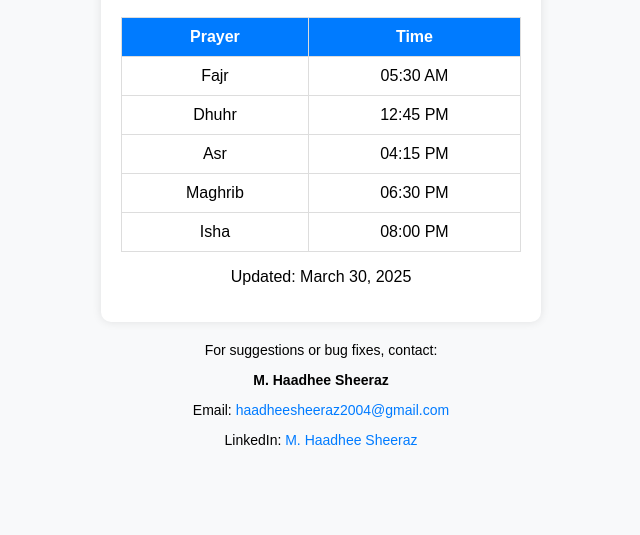
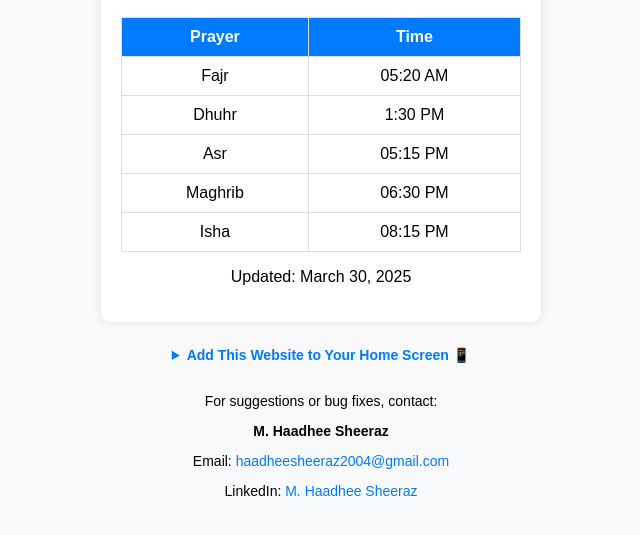
Before and after one commit to cruspy2004/Mosque, a plain HTML site: page index.html in a window 1280 px wide. Shown: the part 159-694 px from the top of the page, without its empty margins (319-959 px from the left). Drawn offline with Linux system fonts and the light colour scheme.

Commit message:
Updated prayer timings and home screen app guidence added

```diff
--- a/index.html
+++ b/index.html
@@ -44,6 +44,35 @@
             color: #007bff;
             text-decoration: none;
         }
+
+
+
+        .app-guide {
+        background: #f9f9f9;
+        padding: 10px;
+        margin-top: 15px;
+        border-radius: 8px;
+        font-size: 14px;
+        max-width: 350px;
+        margin-left: auto;
+        margin-right: auto;
+    }
+    .app-guide h3 {
+        font-size: 16px;
+        color: #007bff;
+        margin-bottom: 5px;
+    }
+    .app-guide p {
+        margin: 5px 0;
+        color: #555;
+    }
+    details {
+        cursor: pointer;
+    }
+    details summary {
+        font-weight: bold;
+        color: #007bff;
+    }
     </style>
 </head>
 <body>
@@ -57,15 +86,15 @@
             </tr>
             <tr>
                 <td>Fajr</td>
-                <td>05:30 AM</td>
+                <td>05:20 AM</td>
             </tr>
             <tr>
                 <td>Dhuhr</td>
-                <td>12:45 PM</td>
+                <td>1:30 PM</td>
             </tr>
             <tr>
                 <td>Asr</td>
-                <td>04:15 PM</td>
+                <td>05:15 PM</td>
             </tr>
             <tr>
                 <td>Maghrib</td>
@@ -73,13 +102,26 @@
             </tr>
             <tr>
                 <td>Isha</td>
-                <td>08:00 PM</td>
+                <td>08:15 PM</td>
             </tr>
         </table>
         <p>Updated: March 30, 2025</p>
     </div>
 
+    <div class="app-guide">
+        <details>
+            <summary>Add This Website to Your Home Screen 📱</summary>
+            <p><strong>For Android (Chrome):</strong></p>
+            <p>1. Open in <strong>Google Chrome</strong>.</p>
+            <p>2. Tap <strong>⋮ (three dots)</strong> → "Add to Home screen".</p>
+            <p>3. Enter a name and tap <strong>Add</strong>.</p><br>
 
+            <p><strong>For iPhone (Safari):</strong></p>
+            <p>1. Open in <strong>Safari</strong>.</p>
+            <p>2. Tap <strong>📤 (Share)</strong> → "Add to Home Screen".</p>
+            <p>3. Enter a name and tap <strong>Add</strong>.</p>
+        </details>
+    </div>
 
 
 
```
